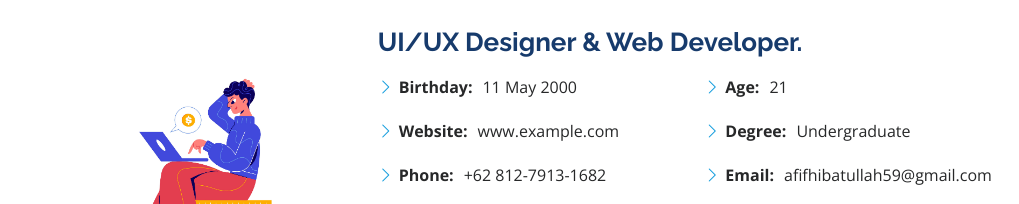
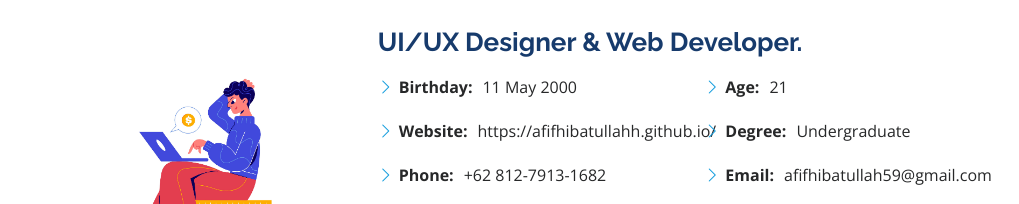
Before and after one commit to afifhibatullahh/afifhibatullahh.github.io, a plain HTML site: page index.html in a window 1280 px wide. Shown: the part 1005-1209 px from the top of the page, without its empty margins (261-1280 px from the left). Drawn offline with nearby package versions, Linux system fonts and the light colour scheme.

```diff
--- a/index.html
+++ b/index.html
@@ -165,7 +165,7 @@
                     </li>
                     <li>
                       <i class="bi bi-chevron-right"></i>
-                      <strong>Website:</strong> <span>www.example.com</span>
+                      <strong>Website:</strong> <span>https://afifhibatullahh.github.io/</span>
                     </li>
                     <li>
                       <i class="bi bi-chevron-right"></i>
```
